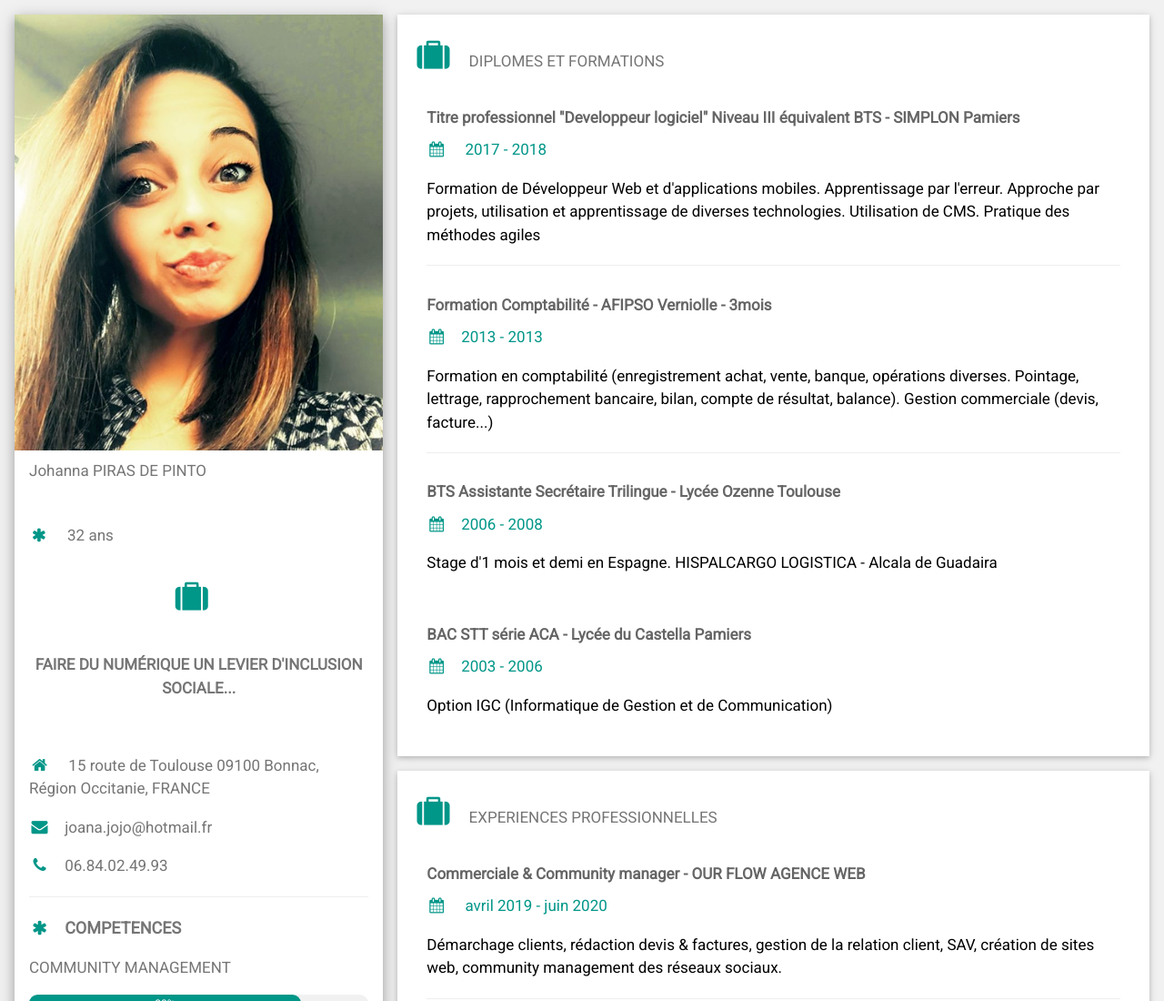
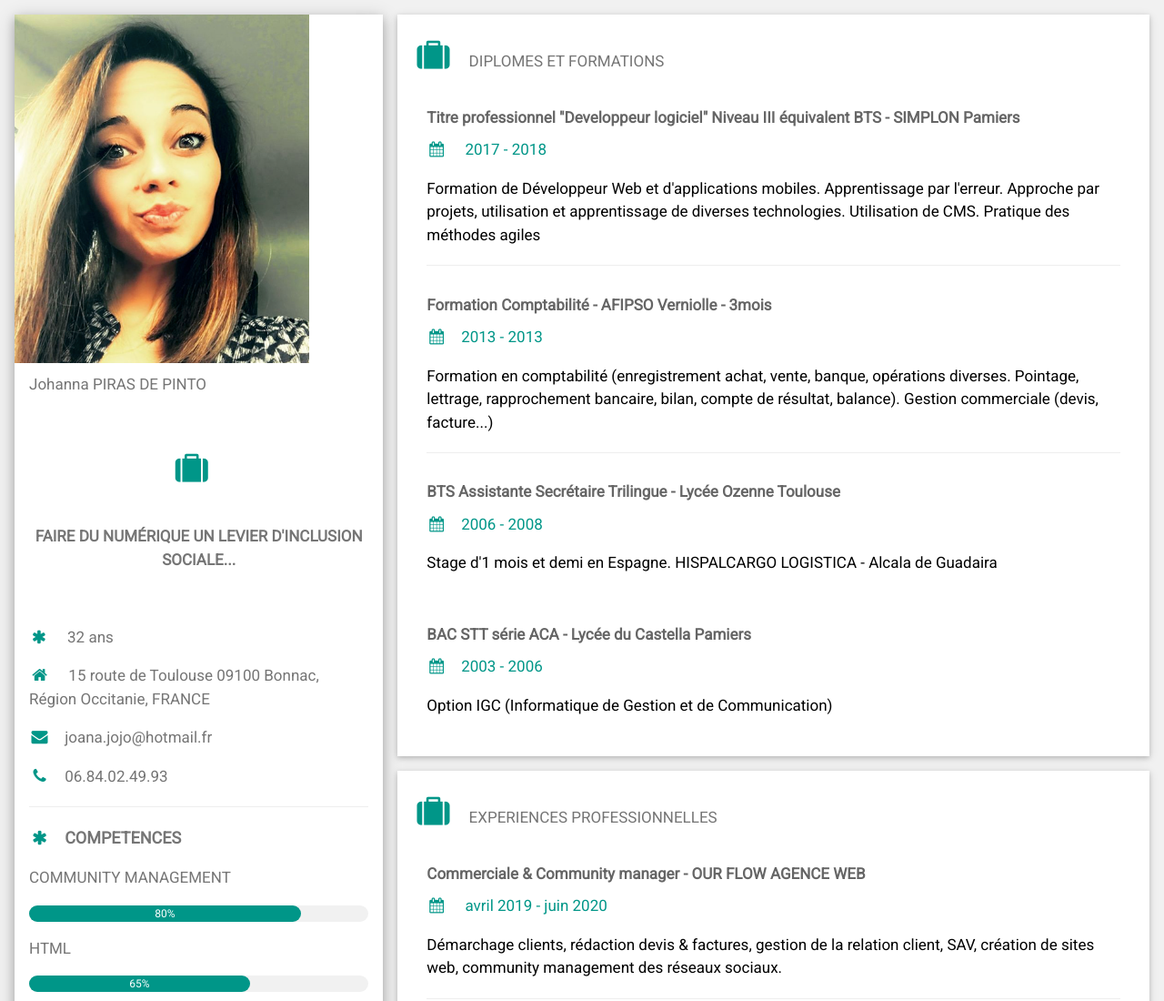
Before and after one commit to JohannaPIRAS/cv_johanna, a plain HTML site: page index.html in a window 1280 px wide. Shown: the top 1100 px of the page at 91% size. Drawn offline with nearby package versions, Linux system fonts and the light colour scheme.

Commit message:
Update index.html

```diff
--- a/index.html
+++ b/index.html
@@ -35,21 +35,21 @@
             <div class="w3-third">
                 <div class="w3-white w3-text-grey w3-card-4">
                     <div class="w3-display-container">
-                        <img src="image/bjo.png" style="width:100%">
+                        <img src="image/bjo.png" style="width:80%">
                         <div class="w3-display-bottomleft w3-container w3-text-black">
                         </div>
                     </div>
                     <div class="w3-container">
                         <h2> Johanna PIRAS DE PINTO </h2>
                         <br>
-                        <h3> <i class="fa fa-asterisk fa-fw w3-margin-right w3-text-teal"></i> 32 ans</h3>
                         <br>
                         <center> <i class="fa fa-suitcase fa-fw w3-margin-right w3-xxlarge w3-text-teal"></i></center>
                         <br>
                         <p><strong>
                                 <center>FAIRE DU NUMÉRIQUE UN LEVIER D'INCLUSION SOCIALE...</p></strong></center>
                         <br>
-                        <p><i class="fa fa-home fa-fw w3-margin-right w3-large w3-text-teal"></i> 15 route de Toulouse
+                        <p> <i class="fa fa-asterisk fa-fw w3-margin-right w3-text-teal"></i> 32 ans</p>
+                    <p><i class="fa fa-home fa-fw w3-margin-right w3-large w3-text-teal"></i> 15 route de Toulouse
                             09100 Bonnac, Région Occitanie, FRANCE</p>
                         <p><i
                                 class="fa fa-envelope fa-fw w3-margin-right w3-large w3-text-teal"></i>joana.jojo@hotmail.fr
```
